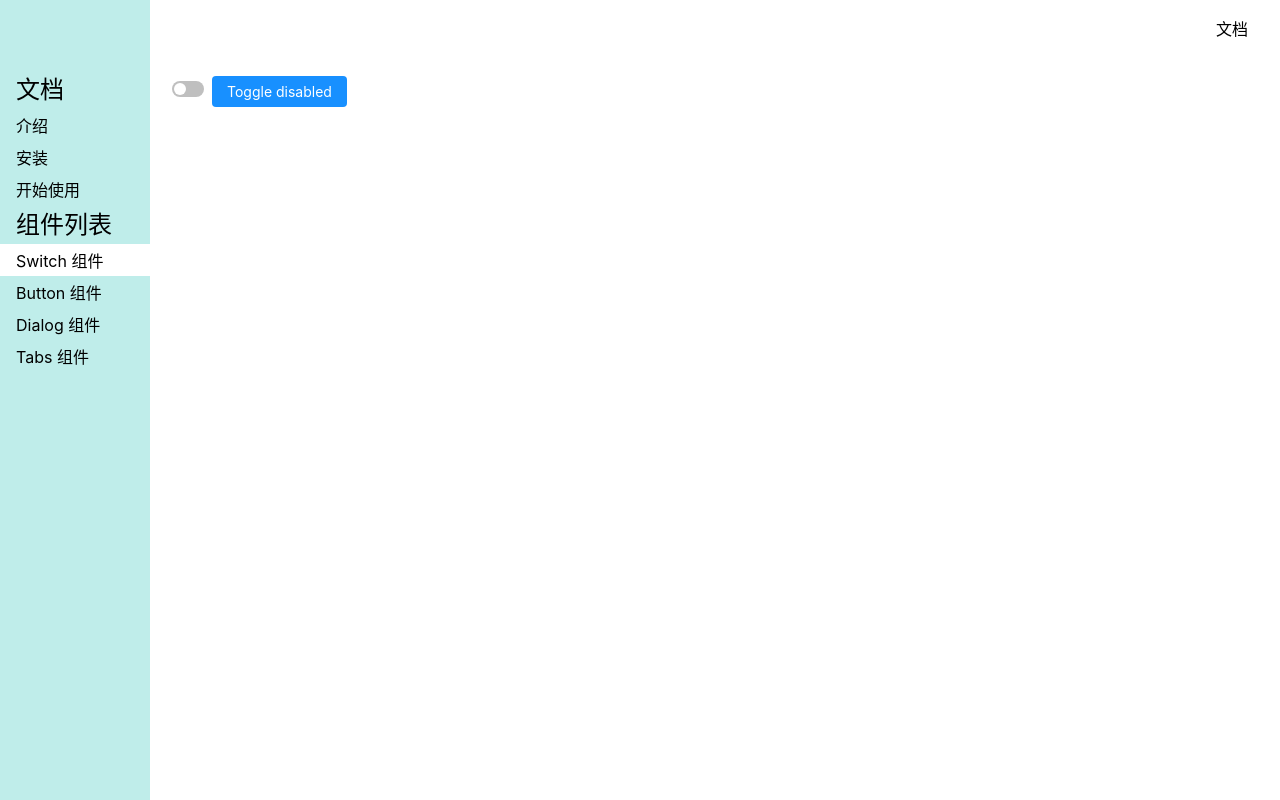
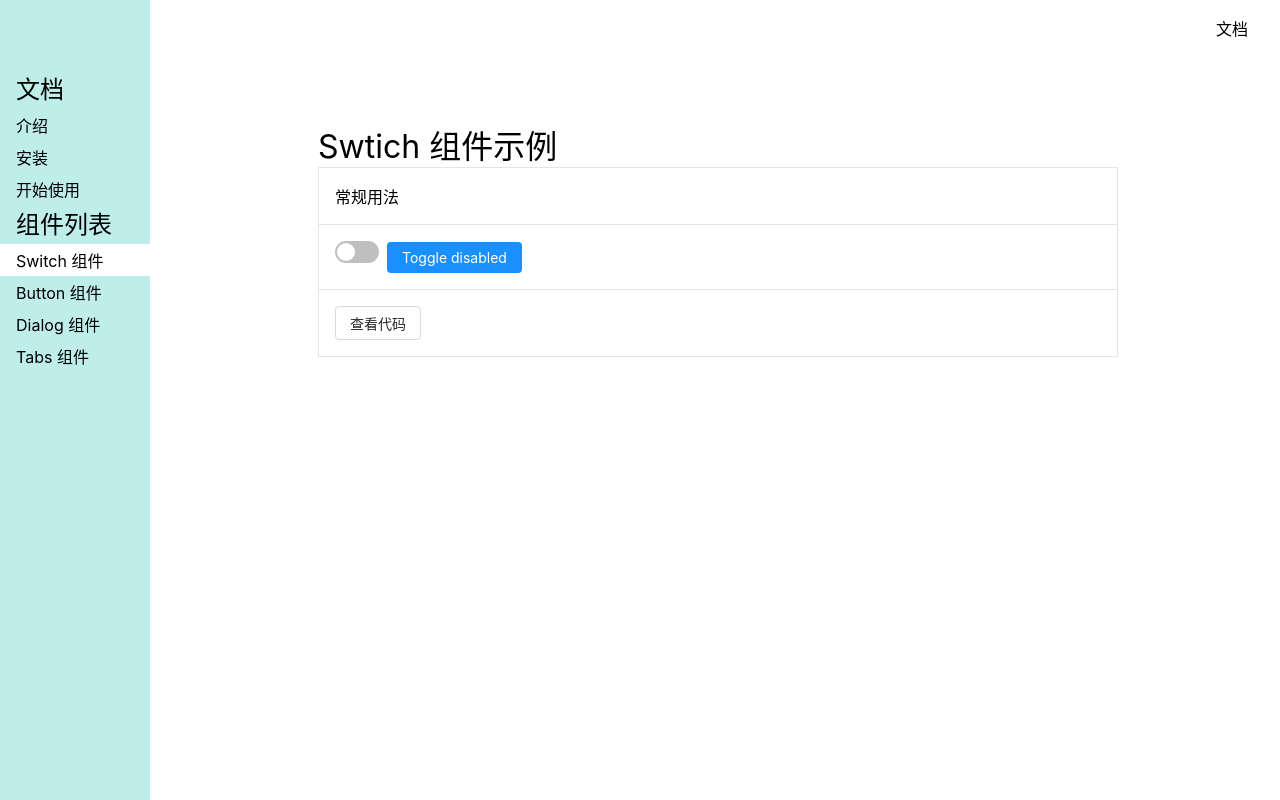
Before and after one commit to YingJiangHui/lemon-ui, a Vue app: page /#/doc/switch in a window 1280 px wide. Built offline with nearby package versions, Linux system fonts and the light colour scheme.

Commit message:
展示Switchdemo

```diff
--- a/src/components/Switch.demo1.vue
+++ b/src/components/Switch.demo1.vue
@@ -1,5 +1,5 @@
 <template>
-<Switch v-model:value="bool" size='small' :disabled="disabled" />
+<Switch v-model:value="bool" :disabled="disabled" />
 <Button level="primary" :full="true" @click="disabled=!disabled">Toggle disabled</Button>
 </template>
 
--- a/src/components/SwitchDemo.vue
+++ b/src/components/SwitchDemo.vue
@@ -1,12 +1,76 @@
 <template>
-<switch-demo-1></switch-demo-1>
+<div class="demo-wrapper">
+    <h1>Swtich 组件示例</h1>
+
+    <div class="demo">
+        <p>常规用法</p>
+        <div class="demo-component">
+            <switch-demo-1></switch-demo-1>
+
+        </div>
+        <div class="demo-actions">
+            <Button @click="toggle">查看代码</Button>
+        </div>
+        <div class="demo-code" v-if="codeVisible">
+            ...
+        </div>
+    </div>
+</div>
 </template>
 
 <script lang="ts">
 import SwitchDemo1 from './Switch.demo1.vue'
+import Button from '../lib/Button.vue'
+import {
+    ref
+} from 'vue'
 export default {
     components: {
-        SwitchDemo1
+        SwitchDemo1,
+        Button
+    },
+    setup() {
+        const codeVisible = ref < boolean > (false)
+        const toggle = () => {
+            codeVisible.value = !codeVisible.value
+        }
+        return {
+            codeVisible,
+            toggle
+        }
     }
 }
 </script>
+
+<style lang="scss">
+.demo-wrapper {
+    padding: 45px;
+    margin: 0 auto;
+    max-width: 890px;
+
+    @media (max-width:500px) {
+        padding: 0;
+    }
+
+    >.demo {
+        min-width: 320px;
+        display: flex;
+        flex-direction: column;
+        border: 1px solid rgba($color: #000, $alpha: .1);
+
+        &>*:not(:last-child) {
+            border-bottom: 1px solid rgba($color: #000, $alpha: .1);
+        }
+
+        &>* {
+            padding: 1em;
+        }
+
+        >.demo-component {}
+
+        >.demo-actions {}
+
+        >.demo-code {}
+    }
+}
+</style>
--- a/src/lib/Switch.vue
+++ b/src/lib/Switch.vue
@@ -18,7 +18,7 @@ export default {
         },
         disabled: {
             type: Boolean,
-            default: true
+            default: false
         }
     },
     setup(props, context) {
```
